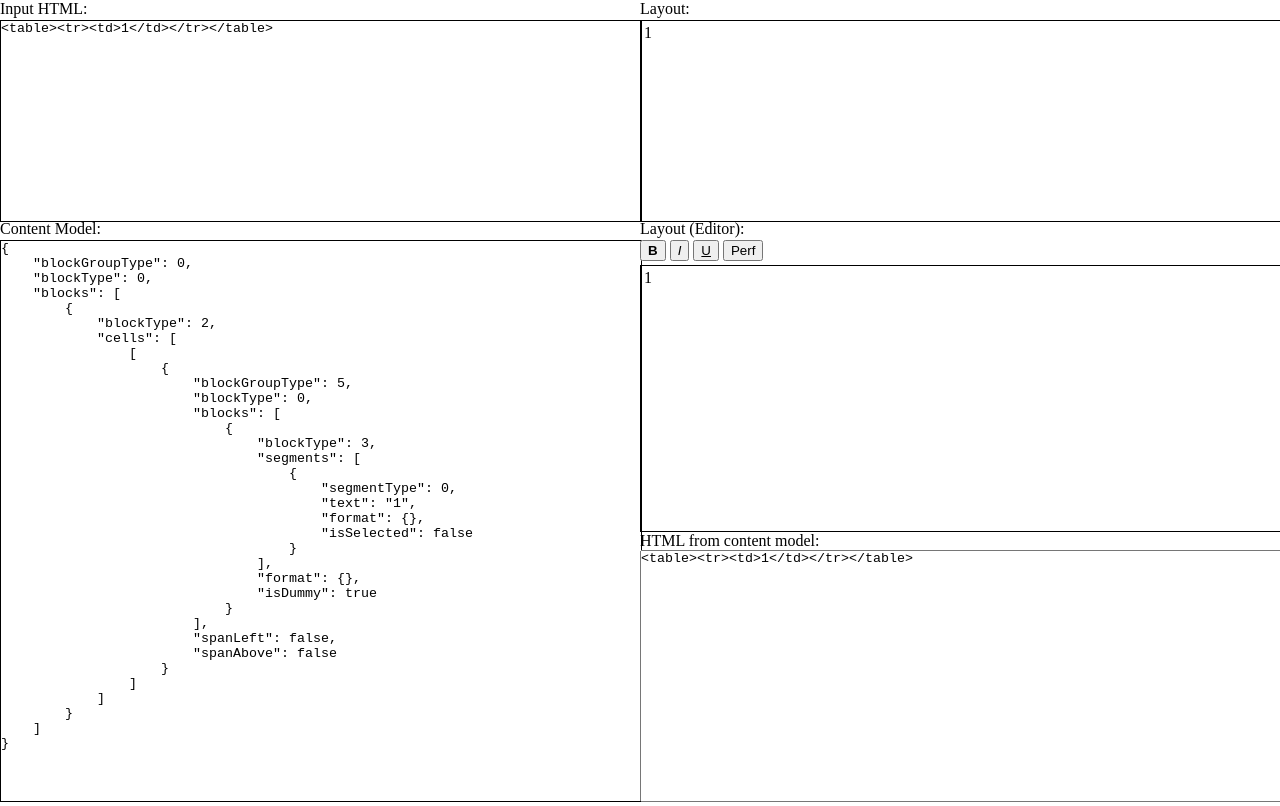
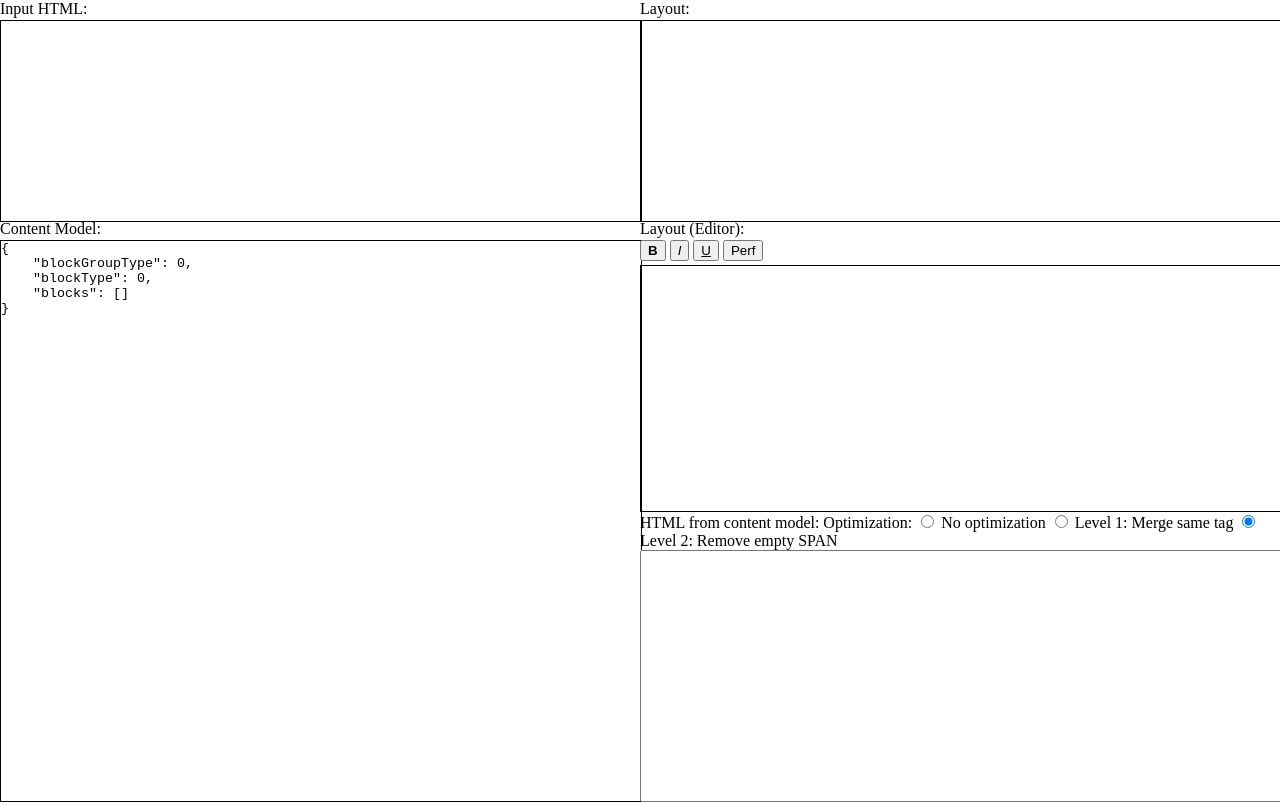
Before and after one commit to JiuqingSong/contentModel, a website built with webpack: page index.html in a window 1280 px wide. Built offline with nearby package versions, Linux system fonts and the light colour scheme.

Commit message:
show optimization level

```diff
--- a/index.html
+++ b/index.html
@@ -87,7 +87,15 @@
                         contenteditable=""
                         spellcheck="false"
                     ></div>
-                    <div>HTML from content model:</div>
+                    <div>
+                        HTML from content model: Optimization:
+                        <input type="radio" name="opt" id="optNo" />
+                        <label for="optNo">No optimization</label>
+                        <input type="radio" name="opt" id="opt1" />
+                        <label for="opt1">Level 1: Merge same tag</label>
+                        <input type="radio" name="opt" id="opt2" checked />
+                        <label for="opt2">Level 2: Remove empty SPAN</label>
+                    </div>
                     <div style="flex-grow: 0; height: 250px">
                         <textarea id="modelHTML" style="width: 100%; height: 100%"></textarea>
                     </div>
--- a/src/index.ts
+++ b/src/index.ts
@@ -3,7 +3,6 @@ import createFragment from './interfaceBasedContentModel/createFragment';
 import createInterfaceBasedContentModel from './interfaceBasedContentModel/createContentModel';
 import getSelectedSegments from './interfaceBasedContentModel/getSelectedSegments';
 import { ContentModel_Document } from './interfaceBasedContentModel/types/Block';
-import { ContentModel_SegmentType } from './interfaceBasedContentModel/types/Segment';
 
 const sourceEl = document.getElementById('source') as HTMLTextAreaElement;
 const layoutEl = document.getElementById('layout') as HTMLDivElement;
@@ -16,7 +15,23 @@ const btnItalic = document.getElementById('btnItalic') as HTMLButtonElement;
 const btnUnderline = document.getElementById('btnUnderline') as HTMLButtonElement;
 const btnPerf = document.getElementById('btnPerf') as HTMLButtonElement;
 
-sourceEl.textContent = '<table><tr><td>1</td></tr></table>';
+const optNo = document.getElementById('optNo');
+const opt1 = document.getElementById('opt1');
+const opt2 = document.getElementById('opt2');
+
+let optimizeLevel = 2;
+
+// sourceEl.textContent = '';
+
+optNo.addEventListener('click', () => {
+    setOptimizationLevel(0);
+});
+opt1.addEventListener('click', () => {
+    setOptimizationLevel(1);
+});
+opt2.addEventListener('click', () => {
+    setOptimizationLevel(2);
+});
 
 sourceEl.addEventListener('input', updateLayout);
 btnBold.addEventListener('click', bold);
@@ -27,6 +42,14 @@ btnUnderline.addEventListener('click', underline);
 document.addEventListener('selectionchange', () => {
     updateContentModel(modelLayoutEl);
 });
+
+function setOptimizationLevel(level: number) {
+    optimizeLevel = level;
+
+    const model = updateContentModel(modelLayoutEl);
+
+    updateResult(model, false);
+}
 
 function updateLayout() {
     const html = sourceEl.value;
@@ -50,7 +73,7 @@ function updateContentModel(source: Node) {
 function updateResult(model: ContentModel_Document, updateSelection: boolean) {
     modelLayoutEl.innerHTML = '';
 
-    const [fragment, start, end] = createFragment(document, model);
+    const [fragment, start, end] = createFragment(document, model, optimizeLevel);
     modelLayoutEl.appendChild(fragment);
     modelHtmlEl.value = modelLayoutEl.innerHTML;
 
--- a/src/interfaceBasedContentModel/createFragment.ts
+++ b/src/interfaceBasedContentModel/createFragment.ts
@@ -14,7 +14,8 @@ import {
 
 export default function createFragment(
     doc: Document,
-    model: ContentModel_Document
+    model: ContentModel_Document,
+    optimizeLevel: number
 ): [DocumentFragment, SelectionPosition, SelectionPosition] {
     const fragment = doc.createDocumentFragment();
     const info: SelectionInfo = {
@@ -37,7 +38,7 @@ export default function createFragment(
         normalizePosition(info.end);
     }
 
-    optimize(fragment);
+    optimize(fragment, optimizeLevel);
 
     return [fragment, info.start, info.end];
 }
@@ -236,7 +237,8 @@ function indexOf(node: Node): number {
 
 const OptimizeTags = ['SPAN', 'B', 'EM', 'I', 'U', 'SUB', 'SUP', 'STRIKE', 'S', 'A'];
 
-function optimize(root: Node) {
+function optimize(root: Node, optimizeLevel: number) {
+    if (optimizeLevel >= 1) {
         for (let child = root.firstChild; child; ) {
             const next = child.nextSibling;
 
@@ -257,7 +259,9 @@ function optimize(root: Node) {
                 child = next;
             }
         }
+    }
 
+    if (optimizeLevel >= 2) {
         for (let child = root.firstChild; child; ) {
             if (
                 isNodeOfType(child, NodeType.Element) &&
@@ -279,9 +283,10 @@ function optimize(root: Node) {
                 child = child.nextSibling;
             }
         }
+    }
 
     for (let child = root.firstChild; child; child = child.nextSibling) {
-        optimize(child);
+        optimize(child, optimizeLevel);
     }
 }
 
```
Lines whose indentation alone changed are shown as unchanged.
